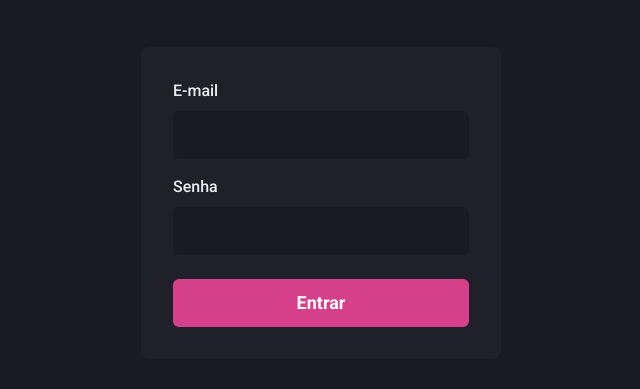
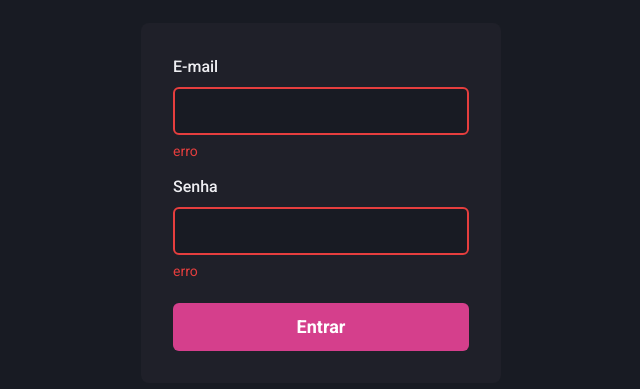
Before and after one commit to alvarobraz/chakra, a Next.js app: page / in a window 1280 px wide. Shown: the part 197-586 px from the top of the page, without its empty margins (319-959 px from the left). Built offline with nearby package versions, Linux system fonts and the light colour scheme; what miragejs would draw is missing.

Commit message:
refact error

```diff
--- a/src/pages/index.tsx
+++ b/src/pages/index.tsx
@@ -2,6 +2,7 @@ import { Flex, Button, Stack } from '@chakra-ui/react'
 import { SubmitHandler, useForm } from 'react-hook-form'
 import * as yup from 'yup';
 import { yupResolver } from '@hookform/resolvers/yup'
+import { FieldError } from 'react-hook-form'
 
 import { Input } from '../components/Form/Input'
 
@@ -50,14 +51,14 @@ export default function SignIn() {
             name="email"
             type="email"
             label="E-mail"
-            error={errors.email}
+            error={{ type: 'erro', message: 'erro' } as FieldError}
             {...register('email')}
           />
           <Input
             name="password"
             type="password"
             label="Senha"
-            error={errors.password}
+            error={{ type: 'erro', message: 'erro' } as FieldError}
             {...register('password')}
           />
         </Stack>
```
